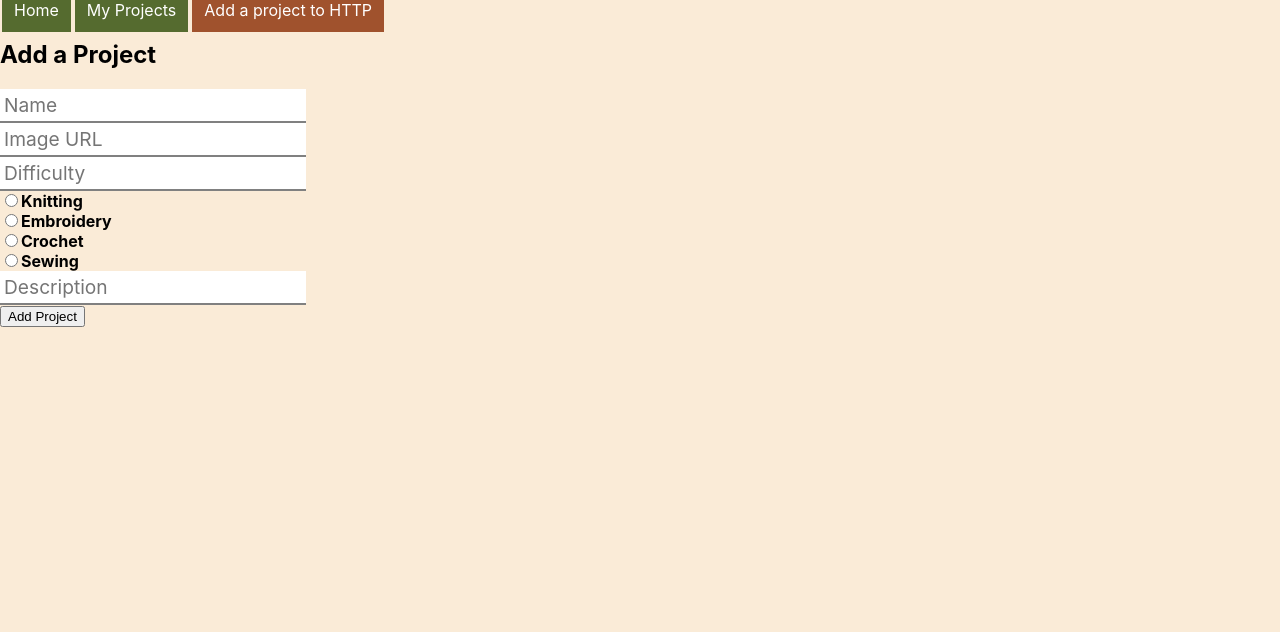
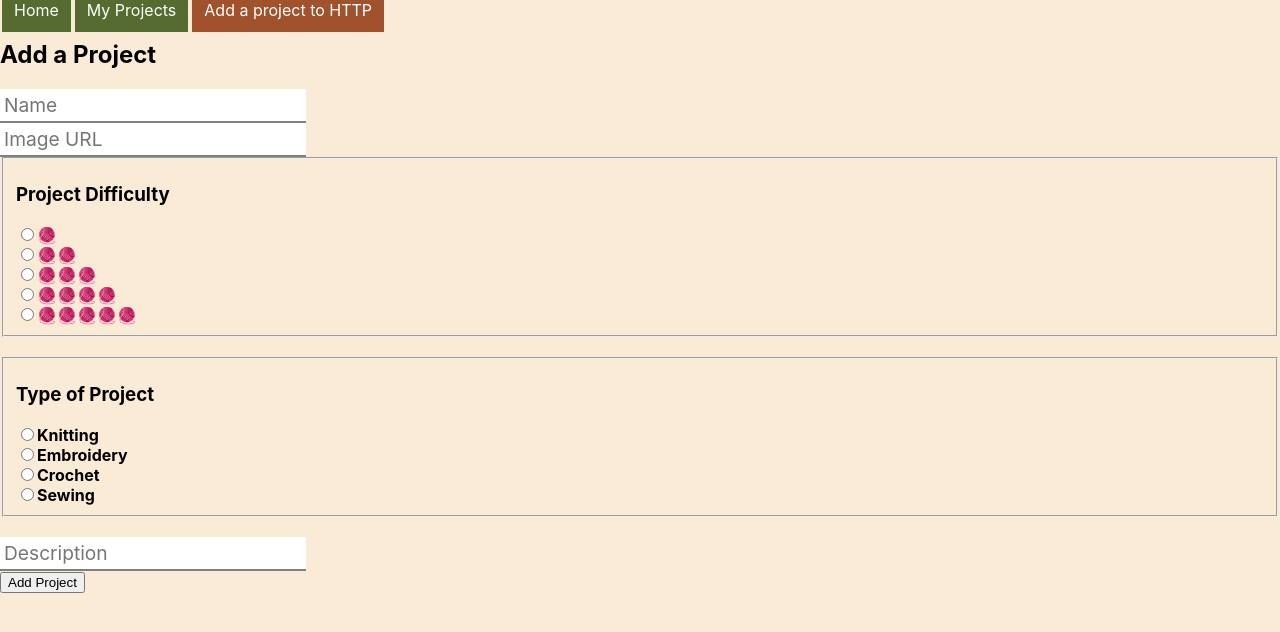
Before and after one commit to katiefaybehrmann/phase-2-final-project, a React (Create React App) app: page /addproject in a window 1280 px wide. Shown: the top 632 px of the page. Built offline with nearby package versions, Linux system fonts and the light colour scheme; data requests are answered from the project's data file.

Commit message:
Add fieldset to radio inputs

```diff
--- a/src/Components/AddProject.js
+++ b/src/Components/AddProject.js
@@ -6,11 +6,25 @@ function AddProject({ handleAddProject }) {
             <h2>Add a Project</h2>
             <form>
                 <input type="text" name="name" placeholder="Name" />
-                <br/>
+                <br />
                 <input type="text" name="image" placeholder="Image URL" />
-                <br/>
-                <input type="text" name="difficulty" placeholder="Difficulty" />
-                <br/>
+                <br />
+                <fieldset>
+                    <h3>Project Difficulty</h3>
+                    <input type="radio" id="one" name="difficulty" value="🧶" />
+                    <label for="one">🧶</label><br />
+                    <input type="radio" id="two" name="difficulty" value="🧶🧶" />
+                    <label for="two">🧶🧶</label><br />
+                    <input type="radio" id="three" name="difficulty" value="🧶🧶🧶" />
+                    <label for="three">🧶🧶🧶</label><br />
+                    <input type="radio" id="four" name="difficulty" value="🧶🧶🧶🧶" />
+                    <label for="four">🧶🧶🧶🧶</label><br />
+                    <input type="radio" name="five" placeholder="🧶🧶🧶🧶🧶" />
+                    <label for="five">🧶🧶🧶🧶🧶</label><br />
+                </fieldset>
+                <br />
+                <fieldset>
+                    <h3>Type of Project</h3>
                     <input type="radio" id="knitting" name="type" value="Knitting" />
                     <label for="knitting">Knitting</label><br />
                     <input type="radio" id="embroidery" name="type" value="Embroidery" />
@@ -18,9 +32,11 @@ function AddProject({ handleAddProject }) {
                     <input type="radio" id="crochet" name="type" value="Crochet" />
                     <label for="crochet">Crochet</label><br />
                     <input type="radio" id="sewing" name="type" value="Sewing" />
-                <label for="sewing">Sewing</label><br/>
-                <input type="text" name="description" placeholder="Description"/>
-                <br/>
+                    <label for="sewing">Sewing</label><br />
+                </fieldset>
+                <br />
+                <input type="text" name="description" placeholder="Description" />
+                <br />
                 <button type="submit" >Add Project</button>
             </form>
         </div>
```
Lines whose indentation alone changed are shown as unchanged.
